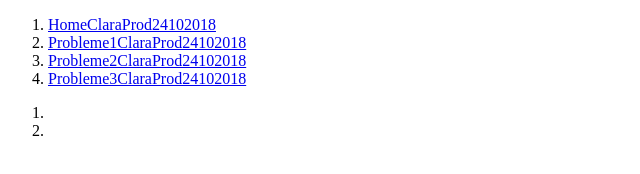
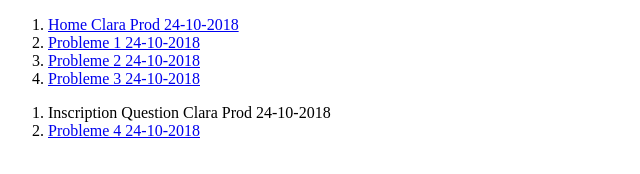
Before and after one commit to maxdeval/auditTanaguruClara, a plain HTML site: page index.html in a window 1280 px wide. Shown: the whole page, without its empty margins (0-640 px from the left). Drawn offline with Linux system fonts and the light colour scheme.

Commit message:
Update index.html

```diff
--- a/index.html
+++ b/index.html
@@ -5,14 +5,14 @@
 </head>
 <body>
   <ol>
-    <li><a href="/auditTanaguruClara/HomeClaraProd24102018.html">HomeClaraProd24102018</a></li>
-    <li><a href="/auditTanaguruClara/Probleme1ClaraProd24102018.html">Probleme1ClaraProd24102018</a></li>
-    <li><a href="/auditTanaguruClara/Probleme2ClaraProd24102018.html">Probleme2ClaraProd24102018</a></li>
-    <li><a href="/auditTanaguruClara/Probleme3ClaraProd24102018.html">Probleme3ClaraProd24102018</a></li>
+    <li><a href="/auditTanaguruClara/HomeClaraProd24102018.html">Home Clara Prod 24-10-2018</a></li>
+    <li><a href="/auditTanaguruClara/Probleme1ClaraProd24102018.html">Probleme 1 24-10-2018</a></li>
+    <li><a href="/auditTanaguruClara/Probleme2ClaraProd24102018.html">Probleme 2 24-10-2018</a></li>
+    <li><a href="/auditTanaguruClara/Probleme3ClaraProd24102018.html">Probleme 3 24-10-2018</a></li>
   </ol>
   <ol>
-    <li><a href="/auditTanaguruClara/InscriptionQuestionClaraProd24102018.htm"></a></li>
-    <li><a href="/auditTanaguruClara/Probleme3ClaraProd24102018.html"></a></li>
+    <li><a href="/auditTanaguruClara/InscriptionQuestionClaraProd24102018.htm"></a>Inscription Question Clara Prod 24-10-2018</li>
+    <li><a href="/auditTanaguruClara/Probleme4ClaraProd24102018.html">Probleme 4 24-10-2018</a></li>
   </ol>
 </body>
 </html>
```
